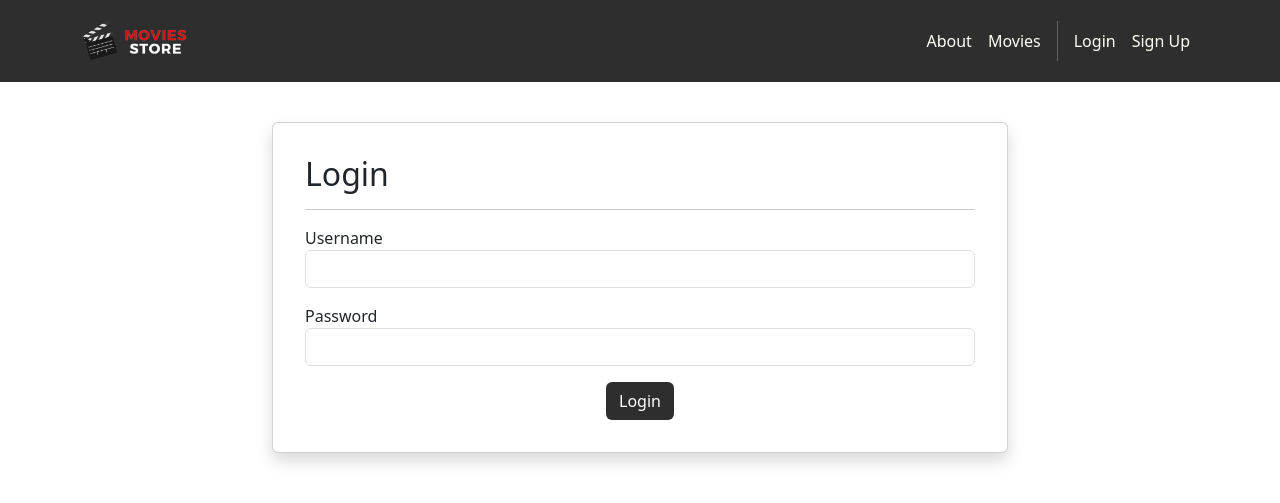
After one commit to jl-imb/MovieStore, a Django app: page /accounts/login/ in a window 1280 px wide. The commit adds this page. Shown: the top 503 px of the page. Run offline with Django 5.2, Linux system fonts and the light colour scheme; some libraries are stand-ins or nearby versions.

Commit message:
updates to logout and accounts

```diff
--- a/MovieStore/templates/base.html
+++ b/MovieStore/templates/base.html
@@ -41,6 +41,8 @@
                 "{% url 'movies.index' %}">Movies</a>
             <div class="vr bg-white mx-2 d-none
               d-lg-block"></div>
+                 <a class="nav-link"
+              href="{% url 'accounts.login' %}">Login</a>
                 <a class="nav-link"
                   href="{% url 'accounts.signup' %}">
                   Sign Up
--- /dev/null
+++ b/accounts/templates/accounts/login.html
@@ -0,0 +1,44 @@
+{% extends 'base.html' %}
+{% block content %}
+<div class="p-3 mt-4">
+  <div class="container">
+    <div class="row justify-content-center">
+      <div class="col-md-8">
+        <div class="card shadow p-3 mb-4 rounded">
+          <div class="card-body">
+            <h2>Login</h2>
+            <hr />
+            {% if template_data.error %}
+            <div class="alert alert-danger" role="alert">
+              {{ template_data.error }}
+            </div>
+            {% endif %}
+            <form method="POST">
+              {% csrf_token %}
+              <p>
+                <label for="username">Username</label>
+                <input id="username" type="text"
+                       name="username" required
+                       autocomplete="username"
+                       class="form-control">
+              </p>
+              <p>
+                <label for="password">Password</label>
+                <input id="password" type="password"
+                       name="password" required
+                       autocomplete="current-password"
+                       class="form-control">
+              </p>
+              <div class="text-center">
+                <button type="submit"
+                  class="btn bg-dark text-white">Login
+                </button>
+              </div>
+            </form>
+          </div>
+        </div>
+      </div>
+    </div>
+  </div>
+</div>
+{% endblock content %}
--- a/accounts/urls.py
+++ b/accounts/urls.py
@@ -2,4 +2,6 @@ from django.urls import path
 from . import views
 urlpatterns = [
     path('signup', views.signup, name='accounts.signup'),
+path('login/', views.login, name='accounts.login'),
+path('logout/', views.logout, name='accounts.logout'),
 ]
--- a/accounts/views.py
+++ b/accounts/views.py
@@ -1,7 +1,32 @@
 from django.shortcuts import render
-from .forms import CustomUserCreationForm
+from django.contrib.auth import login as auth_login, authenticate, logout as auth_logout
+from .forms import CustomUserCreationForm, CustomErrorList
 from django.contrib.auth.forms import UserCreationForm
 from django.shortcuts import redirect
+from django.contrib.auth.decorators import login_required
+@login_required
+def logout(request):
+    auth_logout(request)
+    return redirect('home.index')
+def login(request):
+    template_data = {}
+    template_data['title'] = 'Login'
+    if request.method == 'GET':
+        return render(request, 'accounts/login.html',
+            {'template_data': template_data})
+    elif request.method == 'POST':
+        user = authenticate(
+            request,
+            username = request.POST['username'],
+            password = request.POST['password']
+        )
+        if user is None:
+            template_data['error'] = 'The username or password is incorrect.'
+            return render(request, 'accounts/login.html',
+                {'template_data': template_data})
+        else:
+            auth_login(request, user)
+            return redirect('home.index')
 def signup(request):
     template_data = {}
     template_data['title'] = 'Sign Up'
@@ -12,9 +37,10 @@ def signup(request):
             {'template_data': template_data})
     elif request.method == 'POST':
         form = UserCreationForm(request.POST)
-        form = CustomUserCreationForm(request.POST)
+        form = CustomUserCreationForm(request.POST, error_class=CustomErrorList)
         if form.is_valid():
             form.save()
+            return redirect('accounts.login')
             return redirect('home.index')
         else:
             template_data['form'] = form
```
